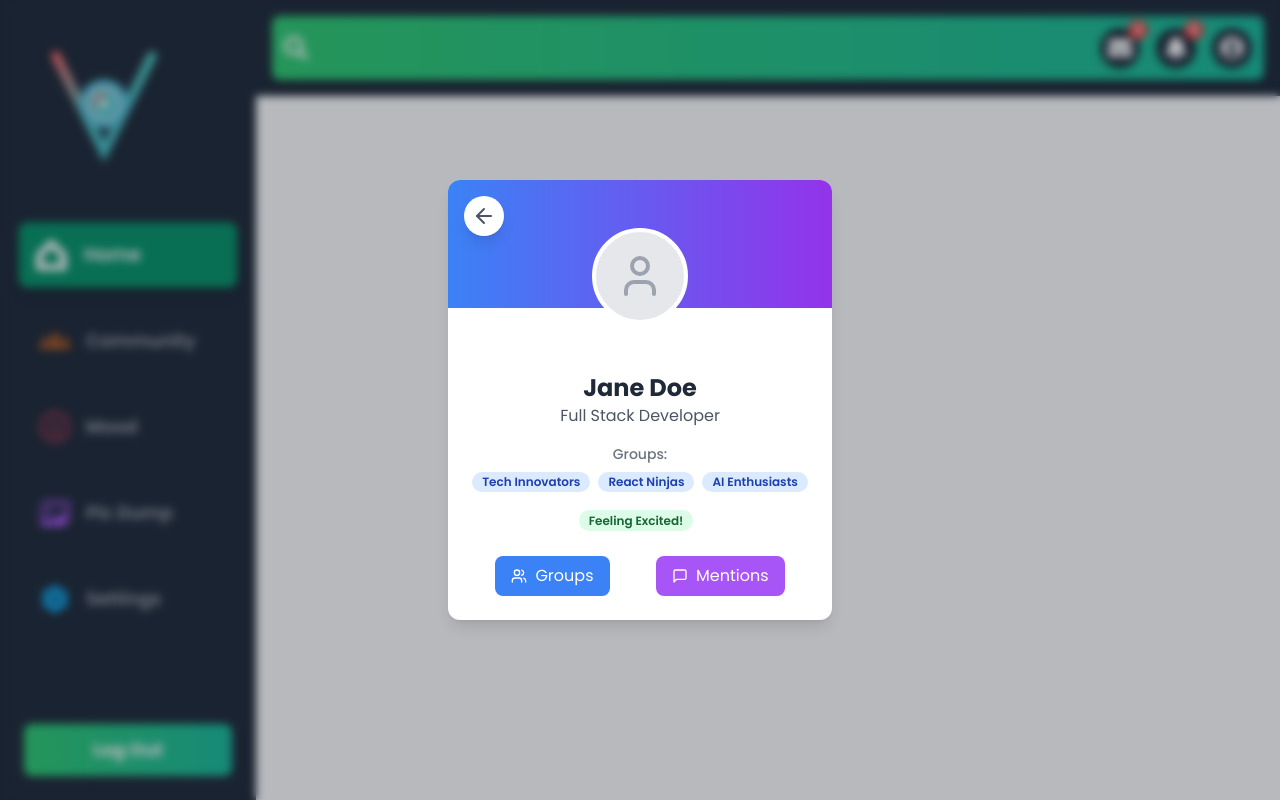
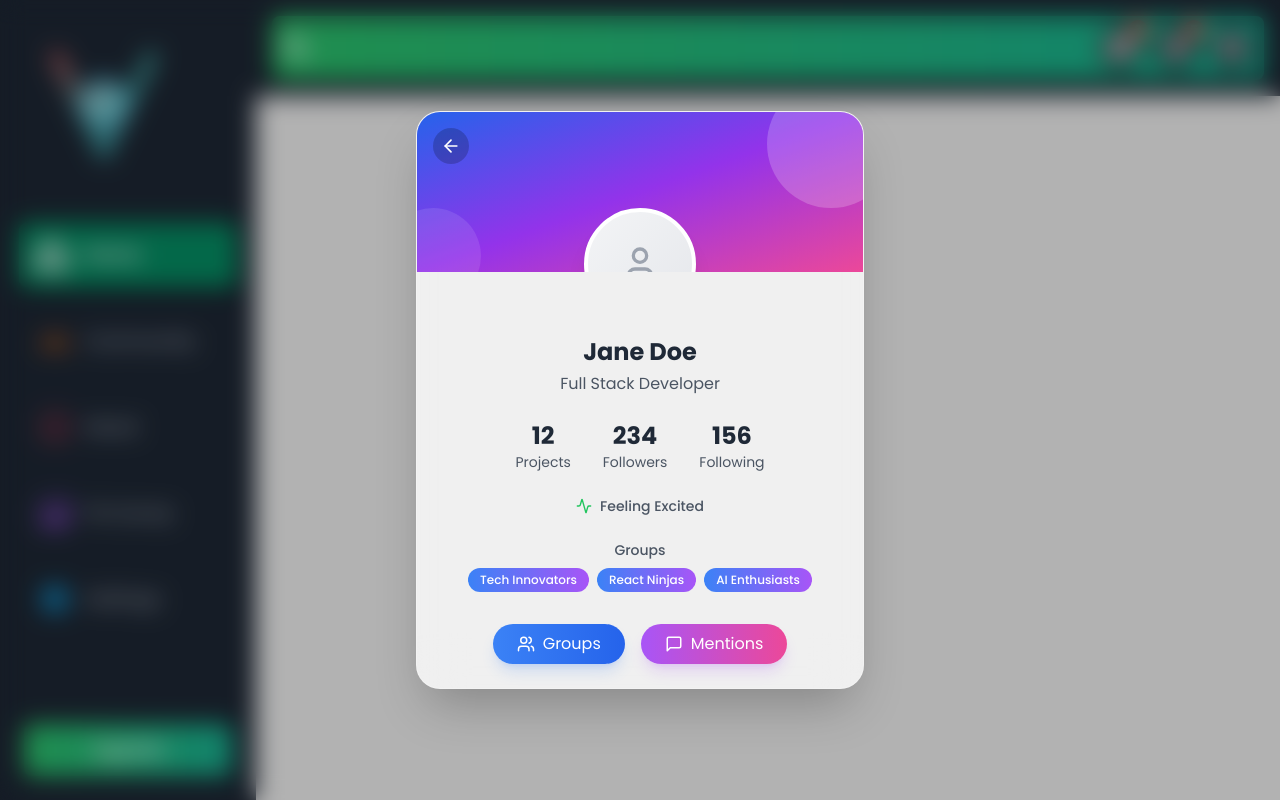
Before and after one commit to Vansh5632/VNet, a React (Vite) app in the folder client/: page /profile in a window 1280 px wide. Built offline with nearby package versions, Linux system fonts and the light colour scheme.

Commit message:
imporved profile card design

```diff
--- a/client/src/App.jsx
+++ b/client/src/App.jsx
@@ -18,6 +18,7 @@ import GroupView from './Pages/GroupView';
 import data from './data/groups.json'
 import ProfileCard from './components/NavbarThings/profilecard';
 import GroupsJoined from './components/NavbarThings/groupjoined';
+import Notifications from './components/NavbarThings/Notifications';
 
 const AppRoutes = () => {
   const isAuthenticated = useSelector((state) => state.auth.isAuthenticated);
@@ -56,6 +57,7 @@ const AppRoutes = () => {
           <Route path='/groupview' element = {<GroupView/>}/>
           <Route path='/profile' element={<ProfileCard/>}/>
           <Route path='/joinedgroups' element={<GroupsJoined/>}/>
+          <Route path='/notifications' element={<Notifications/>}/>
         </Route>
 
 
--- a/client/src/components/Main/Navbar.jsx
+++ b/client/src/components/Main/Navbar.jsx
@@ -15,7 +15,12 @@ const Navbar = () => {
   const handleProfileClick = () => {
     navigate('/profile');
   };
-
+  const handleGrpClick = () => {
+    navigate('/joinedgroups');
+  }
+  const handleNotifications = () => {
+    navigate('/notifications');
+  }
   return (
     <div className="bg-gray-800 p-4">
       <div className="flex items-center justify-between bg-gradient-to-r from-emerald-500 to-turquoise-500 w-full max-w-6xl mx-auto p-3 rounded-lg shadow-lg transition-all duration-500 ease-in-out hover:shadow-2xl">
@@ -61,8 +66,8 @@ const Navbar = () => {
 
         {/* User Icons */}
         <div className={`flex items-center space-x-4 transition-all duration-500 ease-in-out transform ${isSearchOpen ? 'opacity-0 scale-0' : 'opacity-100 scale-100'}`}>
-          <IconButton icon={FaEnvelope} notificationCount={3} />
-          <IconButton icon={FaBell} notificationCount={5} />
+          <IconButton icon={FaEnvelope} notificationCount={3} onClick={handleGrpClick}/>
+          <IconButton icon={FaBell} notificationCount={5} onClick={handleNotifications}/>
           <IconButton icon={FaUserCircle} onClick={handleProfileClick} /> {/* Pass onClick */}
         </div>
       </div>
--- a/client/src/components/NavbarThings/Notifications.jsx
+++ b/client/src/components/NavbarThings/Notifications.jsx
@@ -3,7 +3,7 @@ import React from 'react'
 const Notifications = () => {
   return (
     <div>
-
+        hi notifications
     </div>
   )
 }
--- a/client/src/components/NavbarThings/profilecard.jsx
+++ b/client/src/components/NavbarThings/profilecard.jsx
@@ -1,15 +1,11 @@
 import React, { useState, useEffect } from 'react';
-import { User, ArrowLeft, Users, MessageSquare } from 'lucide-react';
+import { User, ArrowLeft, Users, MessageSquare, Activity } from 'lucide-react';
 import { useNavigate } from 'react-router-dom';
 
 const ProfileCard = () => {
   const [userData, setUserData] = useState(null);
   const [loading, setLoading] = useState(true);
   const navigate = useNavigate();
-
-  const handleGroupBtn=()=>{
-    navigate('/joinedgroups')
-  }
 
   useEffect(() => {
     const fetchUserData = async () => {
@@ -23,6 +19,11 @@ const ProfileCard = () => {
               groups: ['Tech Innovators', 'React Ninjas', 'AI Enthusiasts'],
               mood: 'Excited',
               avatar: null,
+              stats: {
+                projects: 12,
+                followers: 234,
+                following: 156
+              }
             }), 1000)
         );
         setUserData(response);
@@ -36,74 +37,98 @@ const ProfileCard = () => {
     fetchUserData();
   }, []);
 
-  const handleBackClick = () => {
-        navigate(-1);
-  };
+  const handleBackClick = () => navigate(-1);
+  const handleGroupBtn = () => navigate('/joinedgroups');
 
-  if (loading) {
+  if (loading || !userData) {
     return (
-      <div className="fixed inset-0 flex items-center justify-center z-50">
-        <div className="absolute inset-0 bg-gray-900 bg-opacity-30 backdrop-blur-sm"></div>
-        <div className="relative max-w-sm mx-auto bg-white rounded-xl shadow-lg overflow-hidden p-6 text-center z-10">
-          <p>Loading...</p>
-        </div>
-      </div>
-    );
-  }
-
-  if (!userData) {
-    return (
-      <div className="fixed inset-0 flex items-center justify-center z-50">
-        <div className="absolute inset-0 bg-gray-900 bg-opacity-30 backdrop-blur-sm"></div>
-        <div className="relative max-w-sm mx-auto bg-white rounded-xl shadow-lg overflow-hidden p-6 text-center z-10">
-          <p>Error loading user data</p>
+      <div className="fixed inset-0 flex items-center justify-center">
+        <div className="absolute inset-0 backdrop-blur-md bg-black/30" />
+        <div className="relative w-16 h-16 animate-spin">
+          <div className="absolute w-full h-full rounded-full border-4 border-t-blue-500 border-r-transparent border-b-purple-500 border-l-transparent" />
         </div>
       </div>
     );
   }
 
   return (
-    <div className="fixed inset-0 flex items-center justify-center z-50">
-      {/* Blurred Background Effect */}
-      <div className="absolute inset-0 bg-gray-900 bg-opacity-30 backdrop-blur-sm"></div>
+    <div className="fixed inset-0 flex items-center justify-center">
+      {/* Backdrop blur effect */}
+      <div className="absolute inset-0 backdrop-blur-md bg-black/30 animate-fadeIn" />
 
-      {/* Profile Card */}
-      <div className="relative max-w-sm mx-auto bg-white rounded-xl shadow-lg overflow-hidden transform transition-all hover:scale-105 hover:shadow-2xl z-10">
+      {/* Card Container */}
+      <div className="relative w-full max-w-md mx-4 animate-slideIn">
+        {/* Glass effect card */}
+        <div className="backdrop-blur-xl bg-white/80 rounded-3xl shadow-2xl overflow-hidden border border-white/20">
+          {/* Gradient header */}
+          <div className="h-40 bg-gradient-to-br from-blue-600 via-purple-600 to-pink-500 relative overflow-hidden">
+            {/* Decorative circles */}
+            <div className="absolute -right-8 -top-8 w-32 h-32 bg-white/20 rounded-full" />
+            <div className="absolute -left-8 -bottom-8 w-24 h-24 bg-white/10 rounded-full" />
 
-        {/* Back Button */}
+            {/* Back button */}
             <button
-          className="absolute top-4 left-4 p-2 bg-white rounded-full text-gray-600 hover:text-gray-800 hover:bg-gray-100 shadow-lg z-20"
               onClick={handleBackClick}
+              className="absolute top-4 left-4 p-2 rounded-full bg-black/20 text-white hover:bg-black/30 transition-all"
             >
-          <ArrowLeft size={24} />
+              <ArrowLeft size={20} />
             </button>
 
-        {/* Profile Header with Avatar */}
-        <div className="bg-gradient-to-r from-blue-500 to-purple-600 h-32 relative">
+            {/* Avatar */}
+            <div className="absolute -bottom-12 left-1/2 -translate-x-1/2">
               {userData.avatar ? (
                 <img
                   src={userData.avatar}
                   alt="Profile"
-              className="w-24 h-24 rounded-full border-4 border-white absolute left-1/2 transform -translate-x-1/2 translate-y-1/2"
+                  className="w-28 h-28 rounded-full border-4 border-white shadow-xl"
                 />
               ) : (
-            <div className="w-24 h-24 rounded-full border-4 border-white bg-gray-200 flex items-center justify-center absolute left-1/2 transform -translate-x-1/2 translate-y-1/2">
-              <User size={48} className="text-gray-400" />
+                <div className="w-28 h-28 rounded-full border-4 border-white bg-gradient-to-br from-gray-100 to-gray-200 flex items-center justify-center shadow-xl">
+                  <User size={40} className="text-gray-400" />
                 </div>
               )}
             </div>
+          </div>
 
-        {/* Profile Details */}
-        <div className="p-6 pt-16 text-center">
+          {/* Content */}
+          <div className="px-6 pt-16 pb-6">
+            {/* User info */}
+            <div className="text-center">
               <h2 className="text-2xl font-bold text-gray-800">{userData.name}</h2>
-          <p className="text-gray-600 mb-4">{userData.role}</p>
-          <div id="groupsJoined" className="text-sm text-gray-500">
-            <p className="font-medium mb-2">Groups:</p>
+              <p className="text-gray-600 mt-1">{userData.role}</p>
+
+              {/* Stats */}
+              <div className="flex justify-center gap-8 mt-6 px-4">
+                <div className="text-center">
+                  <p className="text-2xl font-bold text-gray-800">{userData.stats.projects}</p>
+                  <p className="text-sm text-gray-600">Projects</p>
+                </div>
+                <div className="text-center">
+                  <p className="text-2xl font-bold text-gray-800">{userData.stats.followers}</p>
+                  <p className="text-sm text-gray-600">Followers</p>
+                </div>
+                <div className="text-center">
+                  <p className="text-2xl font-bold text-gray-800">{userData.stats.following}</p>
+                  <p className="text-sm text-gray-600">Following</p>
+                </div>
+              </div>
+
+              {/* Mood */}
+              <div className="mt-6 flex items-center justify-center gap-2">
+                <Activity size={16} className="text-green-500" />
+                <span className="text-sm font-medium text-gray-600">
+                  Feeling {userData.mood}
+                </span>
+              </div>
+
+              {/* Groups */}
+              <div className="mt-6">
+                <p className="text-sm font-medium text-gray-600 mb-2">Groups</p>
                 <div className="flex flex-wrap justify-center gap-2">
                   {userData.groups.map((group, index) => (
                     <span
                       key={index}
-                  className="bg-blue-100 text-blue-800 text-xs font-semibold px-2.5 py-0.5 rounded-full"
+                      className="bg-gradient-to-r from-blue-500 to-purple-500 text-white text-xs font-medium px-3 py-1 rounded-full"
                     >
                       {group}
                     </span>
@@ -111,29 +136,24 @@ const ProfileCard = () => {
                 </div>
               </div>
 
-          {/* Mood */}
-          <div id="currentMood" className="mt-4">
-            <span className="bg-green-100 text-green-800 text-xs font-semibold mr-2 px-2.5 py-0.5 rounded-full">
-              Feeling {userData.mood}!
-            </span>
-          </div>
-
-          {/* Navigation Buttons */}
-          <div className="flex justify-around mt-6">
+              {/* Action buttons */}
+              <div className="flex justify-center gap-4 mt-8">
                 <button
-              className="bg-blue-500 text-white px-4 py-2 rounded-lg flex items-center gap-2 hover:bg-blue-600"
                   onClick={handleGroupBtn}
+                  className="flex items-center gap-2 px-6 py-2 bg-gradient-to-r from-blue-500 to-blue-600 text-white rounded-full hover:from-blue-600 hover:to-blue-700 transition-all shadow-lg shadow-blue-500/20"
                 >
-              <Users size={16} />
+                  <Users size={18} />
                   Groups
                 </button>
                 <button
-              className="bg-purple-500 text-white px-4 py-2 rounded-lg flex items-center gap-2 hover:bg-purple-600"
                   onClick={() => console.log('Navigate to Mentions')}
+                  className="flex items-center gap-2 px-6 py-2 bg-gradient-to-r from-purple-500 to-pink-500 text-white rounded-full hover:from-purple-600 hover:to-pink-600 transition-all shadow-lg shadow-purple-500/20"
                 >
-              <MessageSquare size={16} />
+                  <MessageSquare size={18} />
                   Mentions
                 </button>
+              </div>
+            </div>
           </div>
         </div>
       </div>
```
Lines whose indentation alone changed are shown as unchanged.
